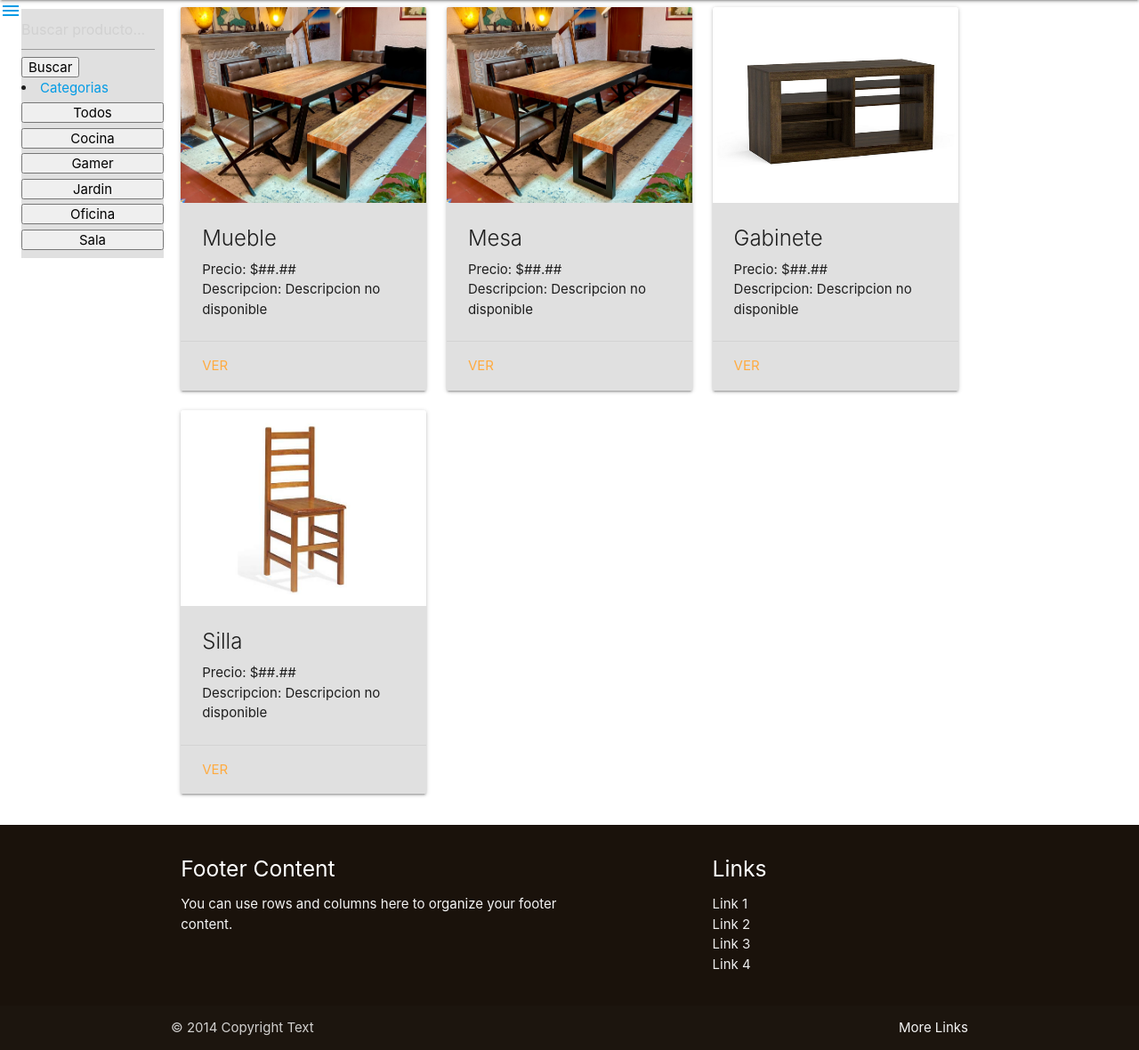
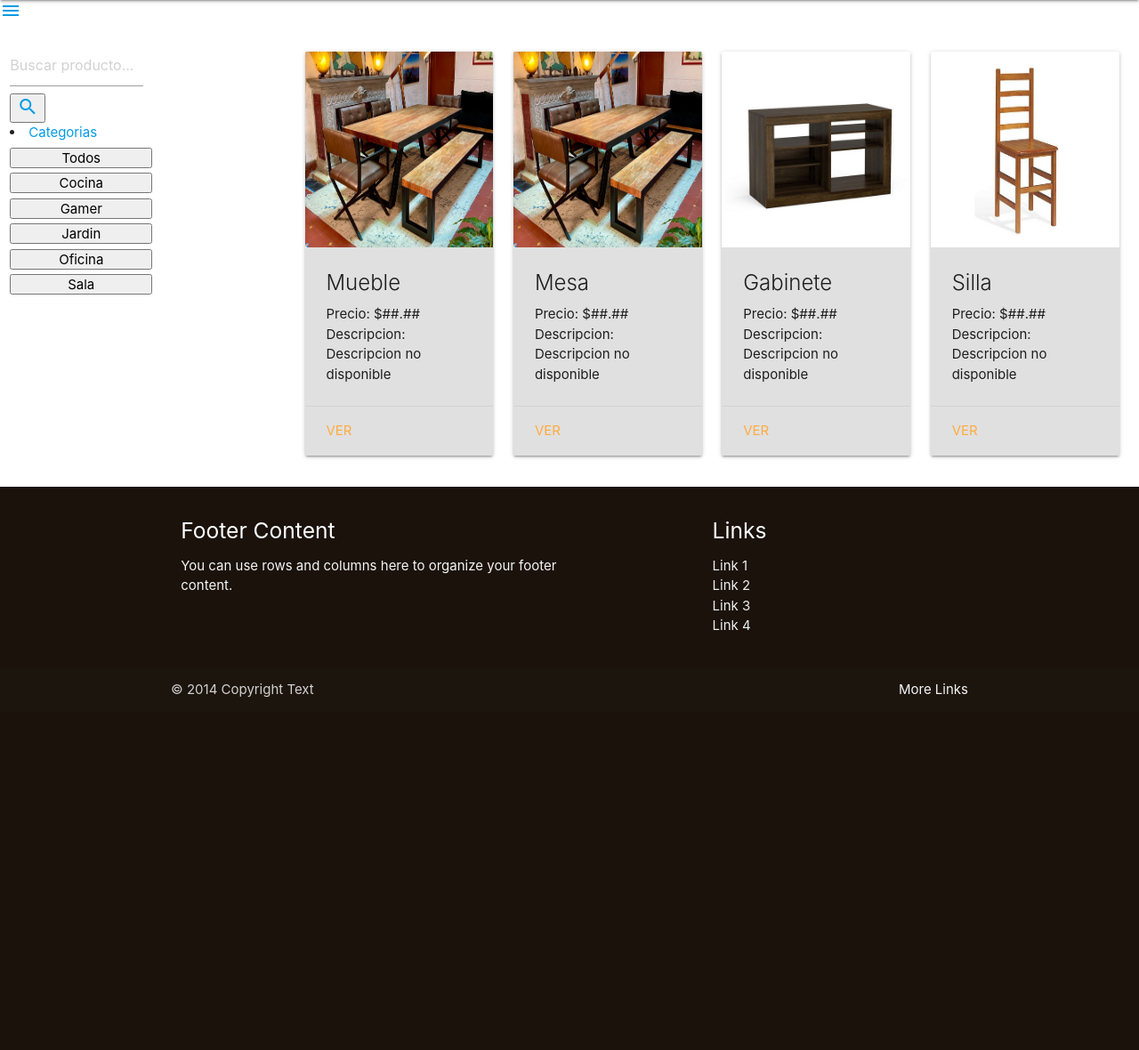
Before and after one commit to ryukomvp/lignum, a PHP site: page /views/public/catalogo.html in a window 1280 px wide. Shown: the part 64-1244 px from the top of the page at 89% size. After the commit the page ends 848 px from the top, so only its background shows below. Run offline with PHP 8.4, Linux system fonts and the light colour scheme.

Commit message:
Arreglado catalogo

```diff
--- a/resources/css/catalogo.css
+++ b/resources/css/catalogo.css
@@ -24,10 +24,10 @@ img {
 }
 
 .wrapper {
-    float: left;
     width: 160px;
     height: 280px;
     margin-top: 10px;
+    margin-left: 20px;
     background-color: #e0e0e0;
 }
 
--- a/views/public/catalogo.html
+++ b/views/public/catalogo.html
@@ -60,11 +60,21 @@
         </ul>
         <a href="#" data-target="slide-out" class="sidenav-trigger"><i class="material-icons">menu</i></a>
 
+
+        <!--Tarjetas de productos-->
+        <div class="container">
+            <div class="row">
+
+            </div>
+        </div>
+
+        <div class="row">
+
+            <div class="col s3">
                     <!--Barra de busqueda-->
-        <div class="wrapper">
                 <div id="search-container">
                     <input type="search" id="search-input" placeholder="Buscar producto..." />
-                <button id="search">Buscar</button>
+                    <button id="search"><a href=""><i class="material-icons">search</i></a></button>
                     <!--Filtros de categoria-->
                     <li><a class="subheader">Categorias</a></li>
                 </div>
@@ -89,10 +99,9 @@
                 <div id="products"></div>
             </div>
 
-        <!--Tarjetas de productos-->
-        <div class="container">
-            <div class="row">
-                <div class="col s10 m4">
+            <div class="col s9">
+                <!--Cards para productos-->
+                <div class="col s3">
                     <div class="card">
                         <div class="card-image">
                             <img src="../../resources/img/mueble.jpg">
@@ -109,7 +118,7 @@
                         </div>
                     </div>
                 </div>
-                <div class="col s10 m4">
+                <div class="col s3">
                     <div class="card">
                         <div class="card-image">
                             <img src="../../resources/img/mueble.jpg">
@@ -126,7 +135,7 @@
                         </div>
                     </div>
                 </div>
-                <div class="col s10 m4">
+                <div class="col s3">
                     <div class="card">
                         <div class="card-image">
                             <img src="../../resources/img/mueble 2.jpg">
@@ -142,7 +151,7 @@
                         </div>
                     </div>
                 </div>
-                <div class="col s10 m4">
+                <div class="col s3">
                     <div class="card">
                         <div class="card-image">
                             <img src="../../resources/img/silla.jpg">
@@ -159,7 +168,9 @@
                     </div>
                 </div>
             </div>
+
         </div>
+
     </main>
     <footer>
         <footer class="page-footer">
```
Lines whose indentation alone changed are shown as unchanged.
